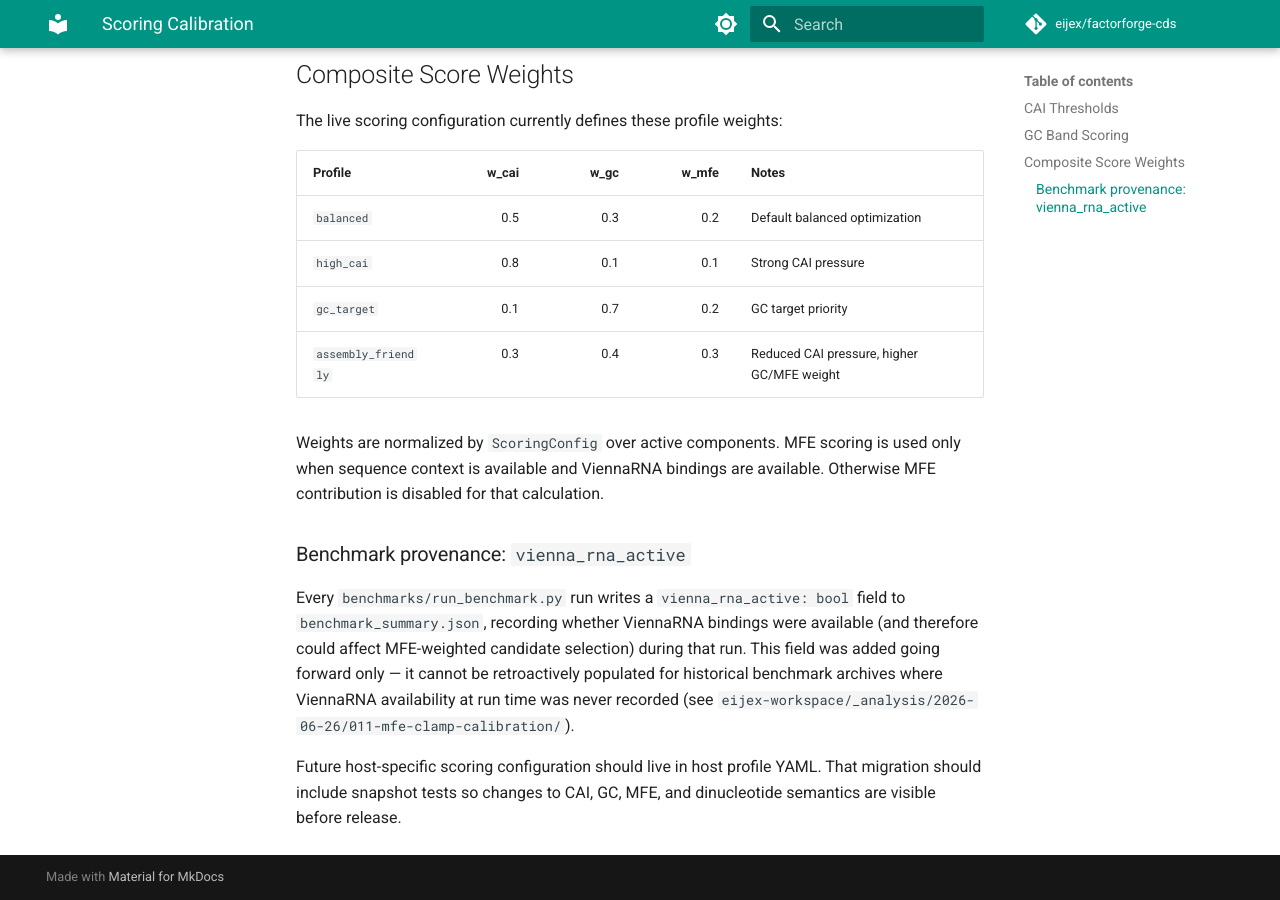
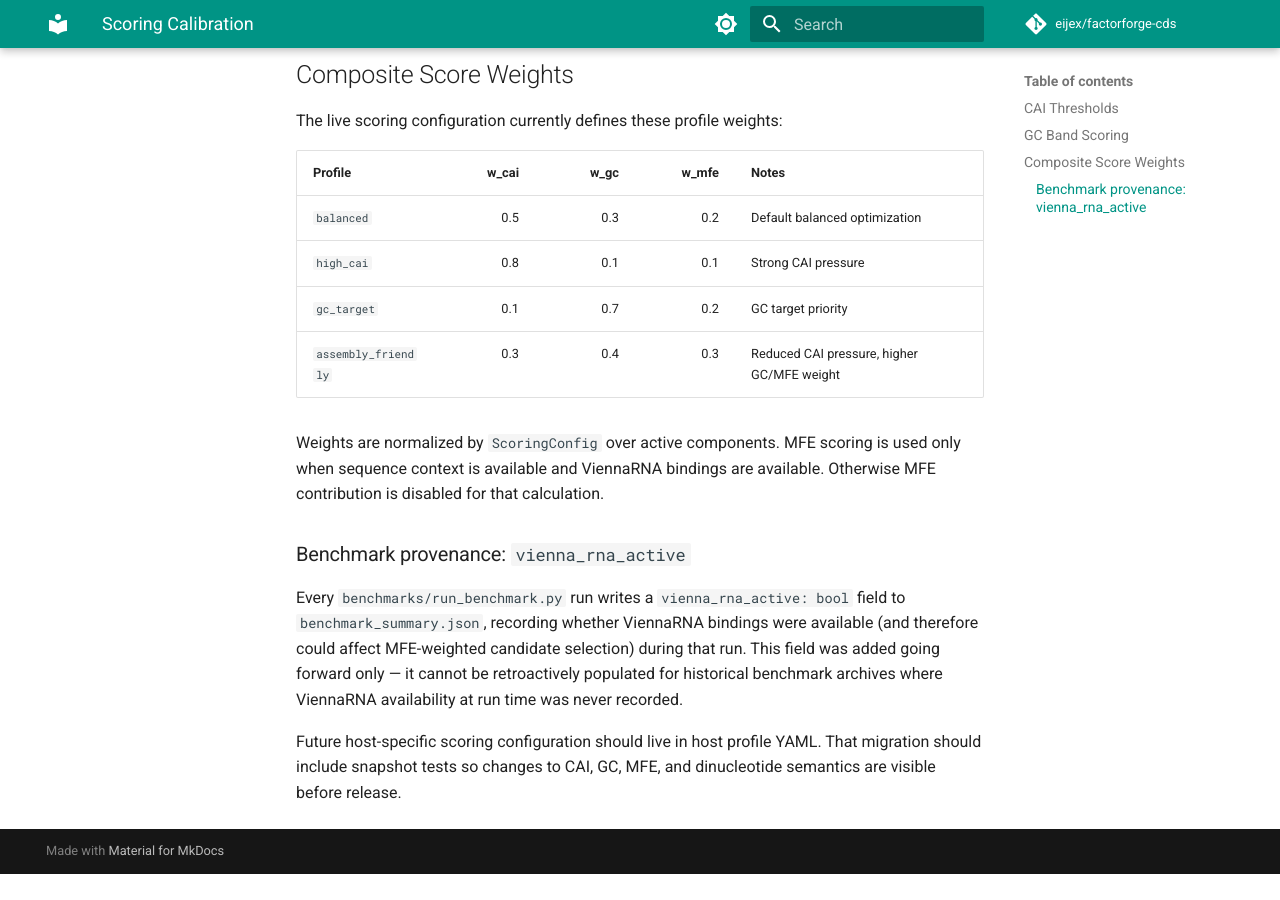
Before and after one commit to eijex/factorforge-cds, an MkDocs documentation site: the page built from docs/scoring-calibration.md, in a window 1280 px wide and 900 px high, scrolled down 1115 px. Built offline with MkDocs 1.6.1 and Material for MkDocs 9.7.7, drawn with Linux system fonts in a browser that asks for light colours; comment, search, counter and statistics services are not loaded; after the commit the page ends 1989 px from its top, so only the background shows below that.

Commit message:
fix: remove internal eijex-workspace path reference from public docs
scripts/audit_public_surface.py caught this in CI right after merging
job 165 — docs/scoring-calibration.md referenced the internal tracking
repo's analysis folder path. Public repo should not expose internal
repo structure.

Co-Authored-By: Claude Sonnet 4.6 <noreply@anthropic.com>

```diff
--- a/docs/scoring-calibration.md
+++ b/docs/scoring-calibration.md
@@ -66,8 +66,7 @@ field to `benchmark_summary.json`, recording whether ViennaRNA bindings were
 available (and therefore could affect MFE-weighted candidate selection) during
 that run. This field was added going forward only — it cannot be
 retroactively populated for historical benchmark archives where ViennaRNA
-availability at run time was never recorded (see
-`eijex-workspace/_analysis/2026-06-26/011-mfe-clamp-calibration/`).
+availability at run time was never recorded.
 
 Future host-specific scoring configuration should live in host profile YAML.
 That migration should include snapshot tests so changes to CAI, GC, MFE, and
```
